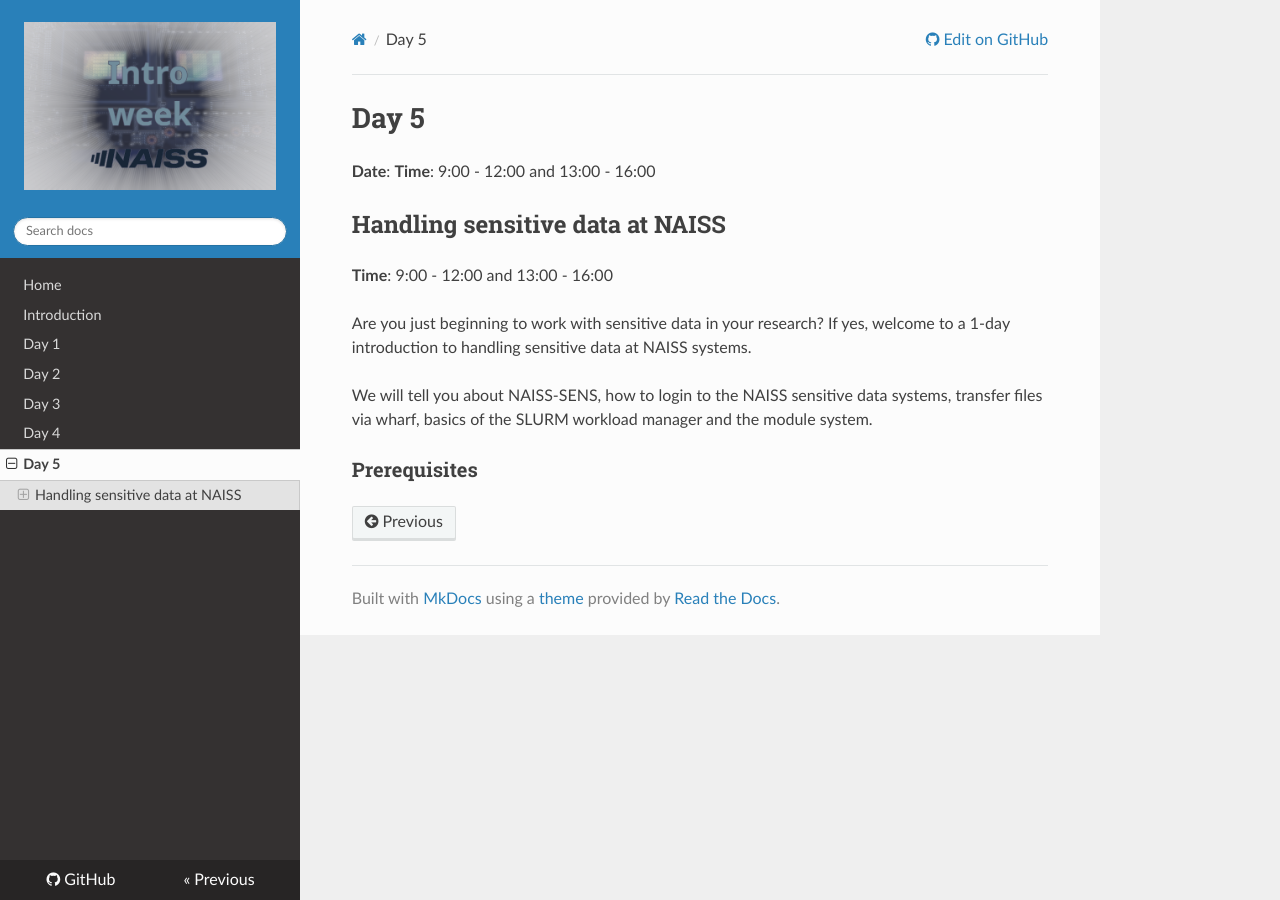
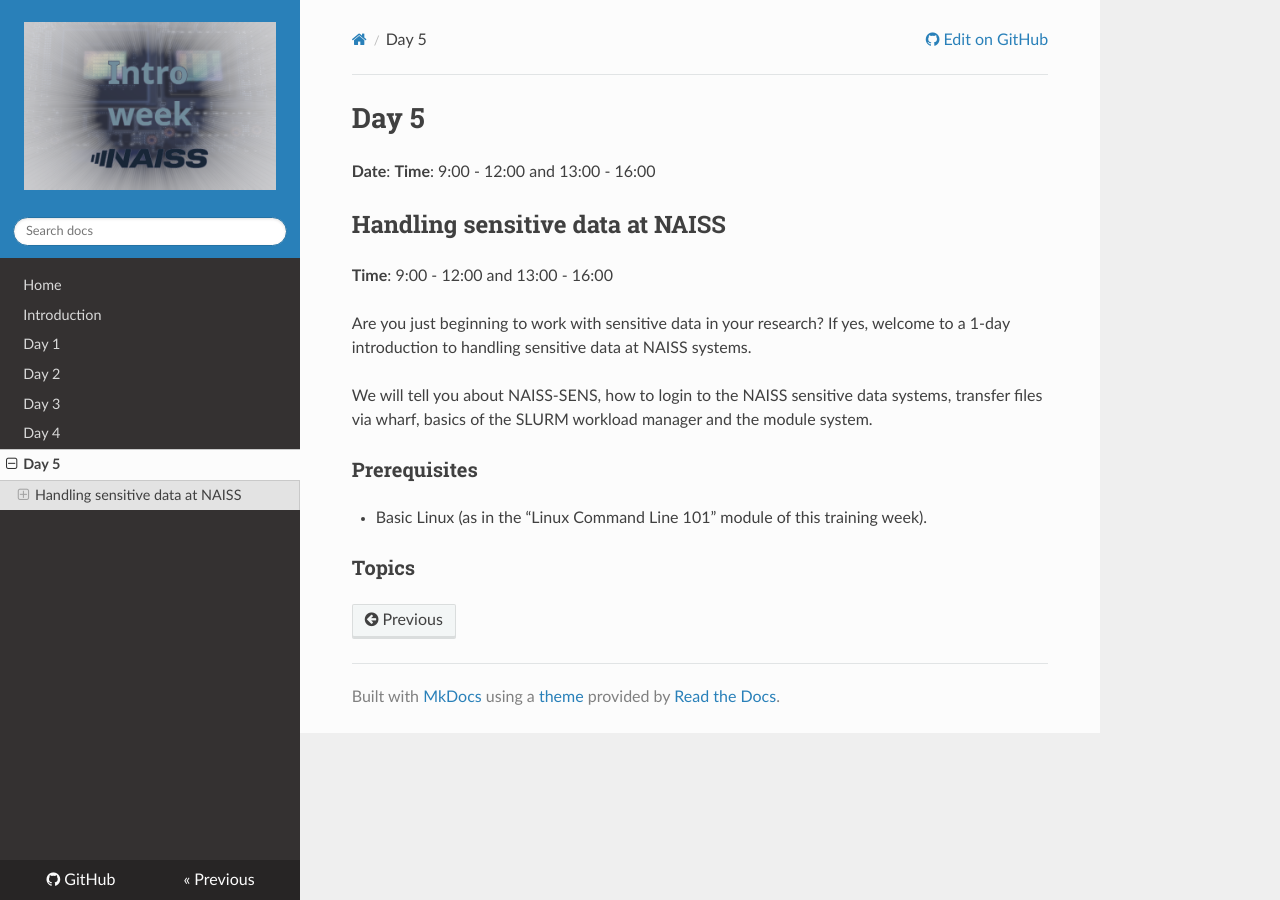
Before and after one commit to NAISS-Training/NAISS-intro-week, an MkDocs documentation site: the page built from docs/day5.md, in a window 1280 px wide. Built offline with MkDocs 1.6.1, drawn with Linux system fonts in a browser that asks for light colours; nearby versions of some CDN libraries.

Commit message:
Trying to build

```diff
--- a/docs/day5.md
+++ b/docs/day5.md
@@ -12,3 +12,7 @@ Are you just beginning to work with sensitive data in your research? If yes, wel
 We will tell you about NAISS-SENS, how to login to the NAISS sensitive data systems, transfer files via wharf, basics of the SLURM workload manager and the module system.
 
 ### Prerequisites
+
+- Basic Linux (as in the "Linux Command Line 101" module of this training week).
+
+### Topics
```
